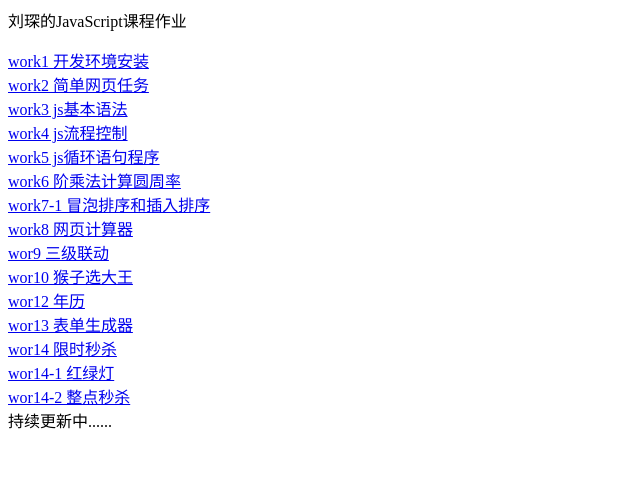
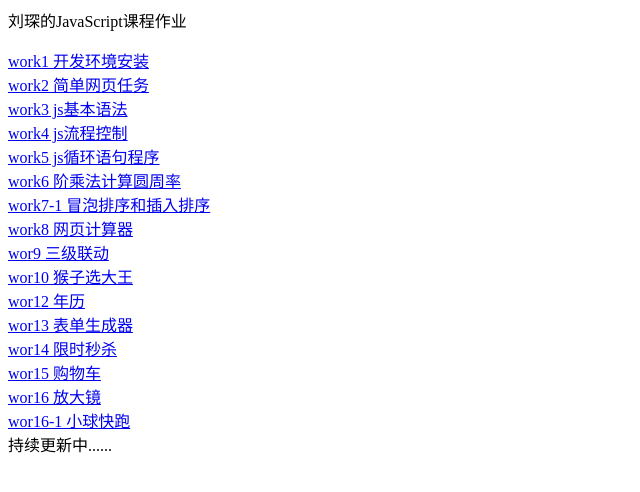
Before and after one commit to lc1452209419/jswork, a plain HTML site: page index.html in a window 1280 px wide. Shown: the whole page, without its empty margins (0-640 px from the left). Drawn offline with Linux system fonts and the light colour scheme.

Commit message:
index.html

```diff
--- a/index.html
+++ b/index.html
@@ -18,8 +18,10 @@
         <a href="work12/index.html">wor12 年历</a><br>
         <a href="work13/index.html">wor13 表单生成器</a><br>
         <a href="work14/index.html">wor14 限时秒杀</a><br>
-        <a href="work14-1/index.html">wor14-1 红绿灯</a><br>
-        <a href="work14-2/index.html">wor14-2 整点秒杀</a><br>
+        <a href="work15/index.html">wor15 购物车</a><br>
+        <a href="work16/index.html">wor16 放大镜</a><br>
+        <a href="work16-1/index.html">wor16-1 小球快跑</a><br>
+
         持续更新中......
     </body>
 </html>
```
